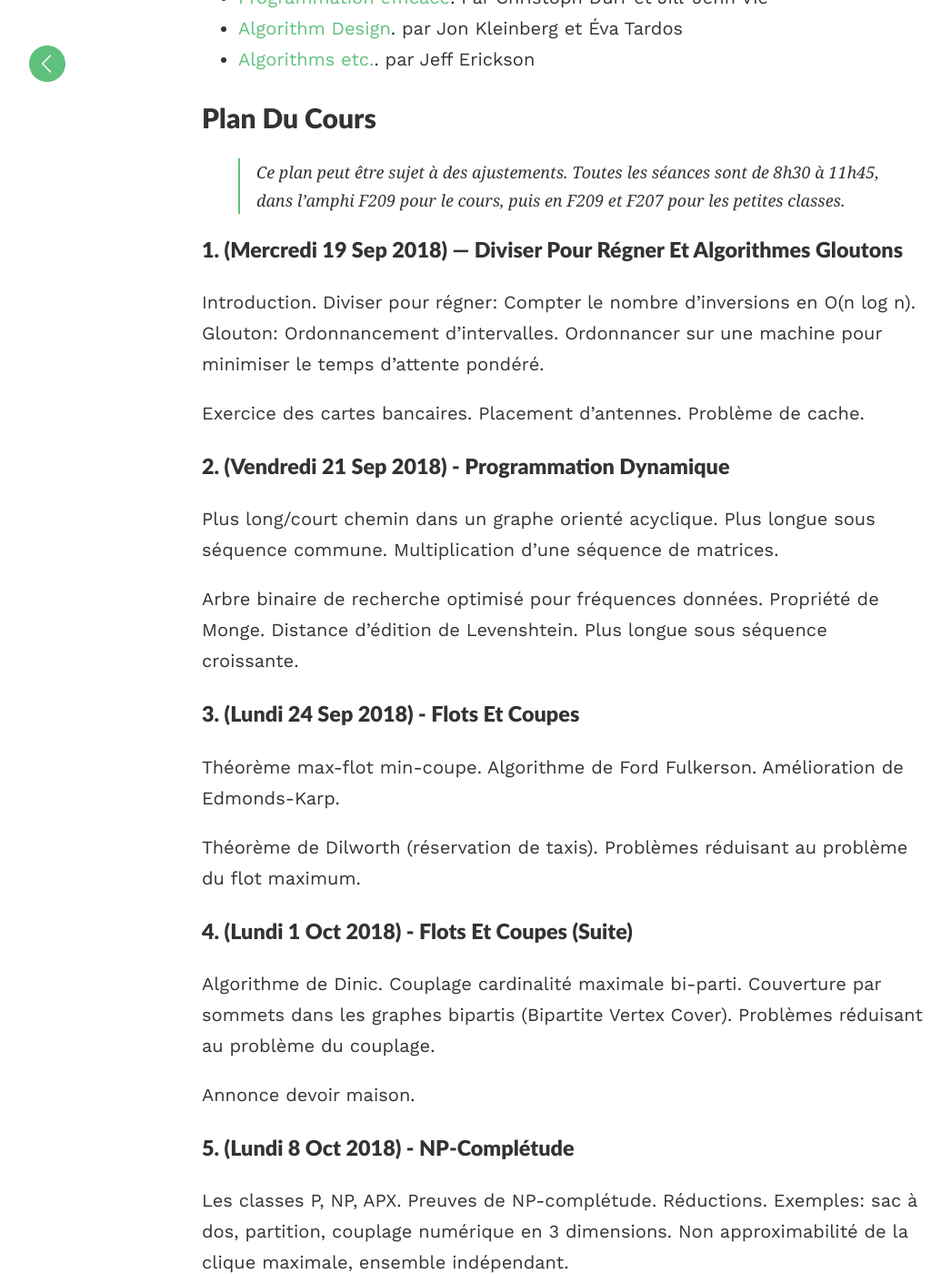
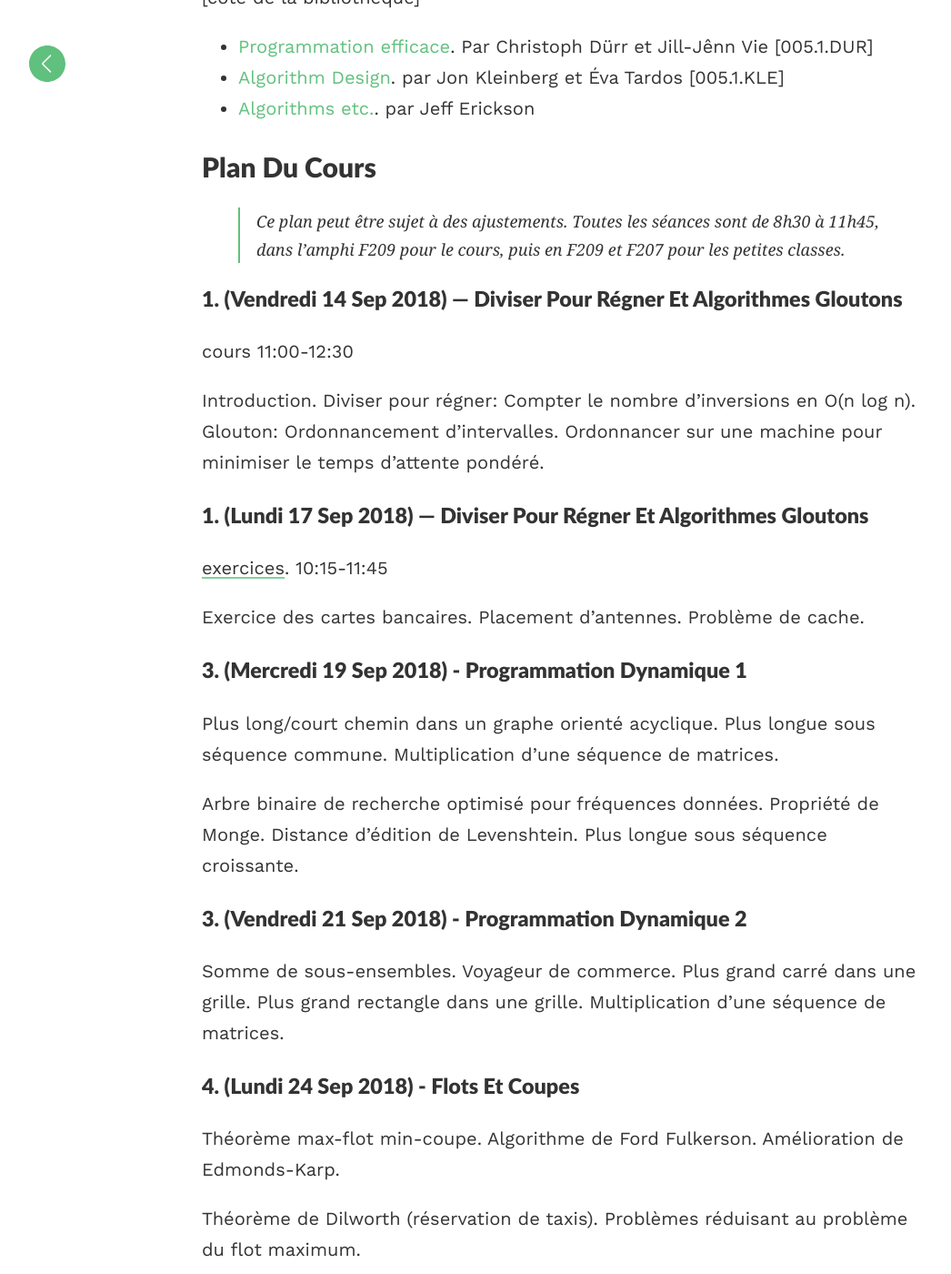
Before and after one commit to xtof-durr/xtof-durr.github.io, a Jekyll site: the page built from ALG/index.md, in a window 1280 px wide and 1400 px high, scrolled down 604 px. Shown: the whole window at 91% size, without its empty margins (18-1064 px from the left). Built offline with Jekyll 4.4.1, drawn with Linux system fonts in a browser that asks for light colours; our own code applies the rules of GitHub Pages for plain Markdown files; some of the changed text lies outside the part shown.

Commit message:
emploi du temps

```diff
--- a/ALG/index.md
+++ b/ALG/index.md
@@ -8,8 +8,10 @@ intervenants: [Christoph Dürr](http://www-desir.lip6.fr/~durrc/), [Nguyễn Kim
 
 ## Livres
 
-- [Programmation efficace](http://tryalgo.org/book/). Par Christoph Dürr et Jill-Jênn Vie
-- [Algorithm Design](http://www.cs.princeton.edu/~wayne/kleinberg-tardos/). par Jon Kleinberg et Éva Tardos
+[cote de la bibliothèque]
+
+- [Programmation efficace](http://tryalgo.org/book/). Par Christoph Dürr et Jill-Jênn Vie [005.1.DUR]
+- [Algorithm Design](http://www.cs.princeton.edu/~wayne/kleinberg-tardos/). par Jon Kleinberg et Éva Tardos [005.1.KLE]
 - [Algorithms etc.](http://jeffe.cs.illinois.edu/teaching/algorithms/). par Jeff Erickson
 
 # Plan du cours
@@ -17,16 +19,22 @@ intervenants: [Christoph Dürr](http://www-desir.lip6.fr/~durrc/), [Nguyễn Kim
 > Ce plan peut être sujet à des ajustements.
 > Toutes les séances sont de 8h30 à 11h45, dans l'amphi F209 pour le cours, puis en F209 et F207 pour les petites classes.
 
-### 1. (Mercredi 19 sep 2018) — Diviser pour régner et algorithmes gloutons
+### 1. (Vendredi 14 sep 2018) — Diviser pour régner et algorithmes gloutons
+
+cours 11:00-12:30
 
 Introduction.  Diviser pour régner: Compter le nombre d'inversions en O(n log n).
 Glouton: Ordonnancement d'intervalles.  Ordonnancer sur une machine pour minimiser le temps d'attente pondéré.
+
+### 1. (Lundi 17 sep 2018) — Diviser pour régner et algorithmes gloutons
+
+[exercices](pc1/pc1.pdf). 10:15-11:45
 
 Exercice des cartes bancaires.
 Placement d'antennes.
 Problème de cache.
 
-### 2. (Vendredi 21 sep 2018) - Programmation dynamique
+### 3. (Mercredi 19 sep 2018) - Programmation dynamique 1
 
 Plus long/court chemin dans un graphe orienté acyclique.
 Plus longue sous séquence commune.
@@ -36,8 +44,15 @@ Arbre binaire de recherche optimisé pour fréquences données. Propriété de M
 Distance d'édition de Levenshtein.
 Plus longue sous séquence croissante.
 
+### 3. (Vendredi 21 sep 2018) - Programmation dynamique 2
 
-### 3. (Lundi 24 sep 2018) - Flots et coupes
+Somme de sous-ensembles.
+Voyageur de commerce.
+Plus grand carré dans une grille.
+Plus grand rectangle dans une grille.
+Multiplication d'une séquence de matrices.
+
+### 4. (Lundi 24 sep 2018) - Flots et coupes
 
 Théorème max-flot min-coupe.
 Algorithme de Ford Fulkerson.
@@ -55,14 +70,14 @@ Problèmes réduisant au problème du couplage.
 
 Annonce devoir maison.
 
-### 5. (Lundi 8 oct 2018) - NP-complétude
+### 6. (Lundi 8 oct 2018) - NP-complétude
 
 Les classes P, NP, APX.  Preuves de NP-complétude.
 Réductions.
 Exemples: sac à dos, partition, couplage numérique en 3 dimensions.
 Non approximabilité de la clique maximale, ensemble indépendant.
 
-### 6. (Lundi 15 oct 2018) - Algorithmes d'approximations
+### 7. (Lundi 15 oct 2018) - Algorithmes d'approximations
 
 2-approximation pour équilibrage de charge.
 Sac à dos.
@@ -82,11 +97,11 @@ Collecteur de coupons.
 Boules dans des urnes.
 Quicksort. (evt. Uwe Schoening pour 2-SAT)
 
-### 8. (Lundi 22 oct 2018) - Multiplicative Weights Update
+### 9. (Lundi 22 oct 2018) - Multiplicative Weights Update
 
 Problème des experts.
 Équilibre de Nash dans les jeux à 2 joueurs et à somme nulle.
 
-### 9. (Lundi 29 oct 2018)
+### 10. (Lundi 22 oct 2018) - Examen
 
-Examen
+de 13:45  à  16:45.
```
Also changed, not shown: other parts of ALG/index.md (+2 -2 lines), 1 other file.
